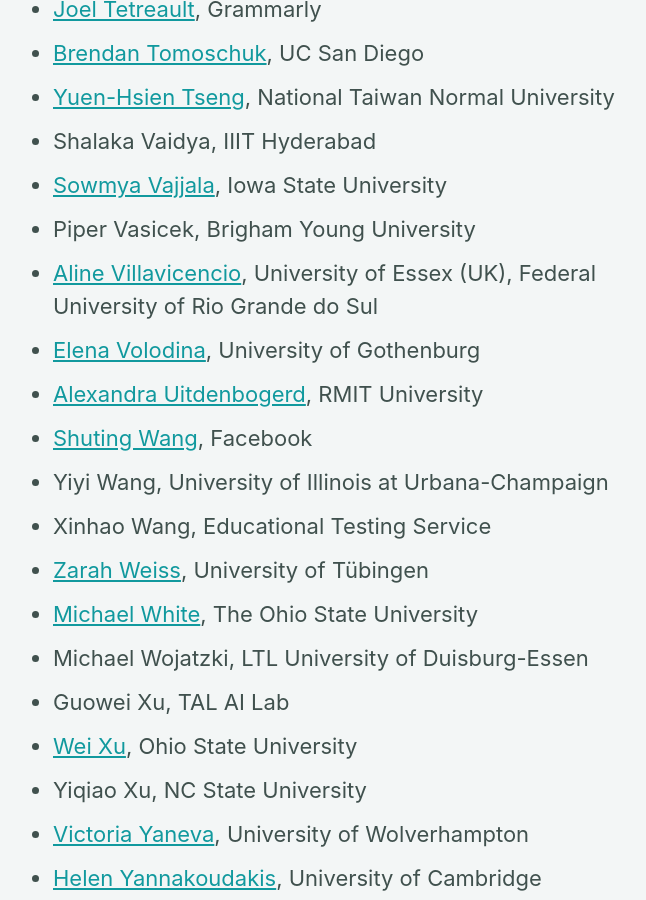
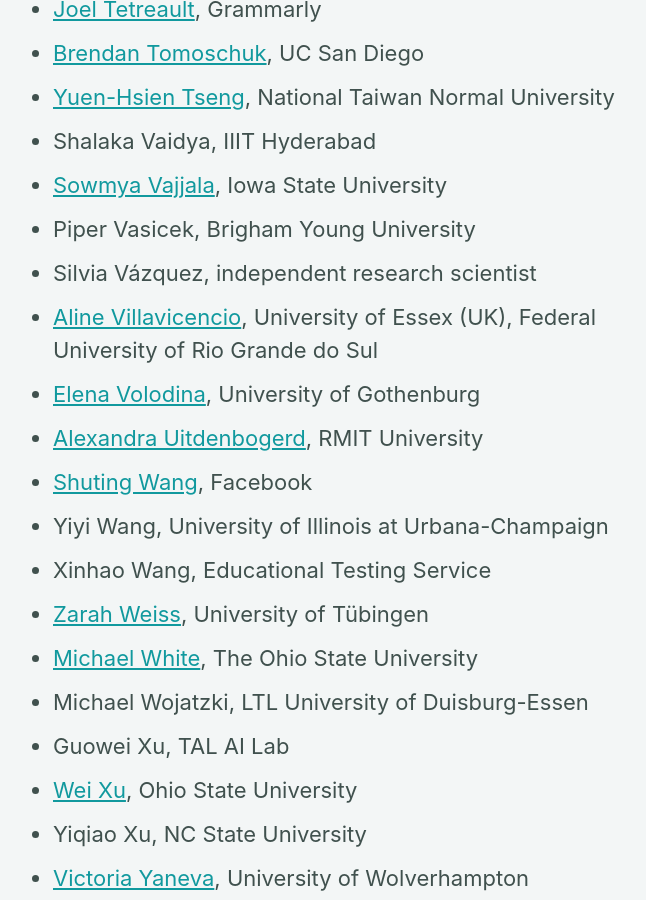
Before and after one commit to sigedu-org/website, a Jekyll site: the page built from _pages/members.md, in a window 1280 px wide and 900 px high, scrolled down 7909 px. Shown: the whole window, without its empty margins (309-955 px from the left). Built offline with Jekyll 4.4.1, drawn with Linux system fonts in a browser that asks for light colours; cached includes are drawn as plain includes; nearby versions of some CDN libraries.

Commit message:
Update members.md

```diff
--- a/_pages/members.md
+++ b/_pages/members.md
@@ -176,6 +176,7 @@ The following is a list of the current SIGEDU members and their affiliations. Me
 - Shalaka Vaidya, IIIT Hyderabad<br/>
 - <a href="https://sowmya.public.iastate.edu/">Sowmya Vajjala</a>, Iowa State University<br/>
 - Piper Vasicek, Brigham Young University<br/>
+- Silvia Vázquez, independent research scientist<br/>
 - <a href="https://sites.google.com/view/alinev">Aline Villavicencio</a>, University of Essex (UK), Federal University of Rio Grande do Sul<br/>
 - <a href="https://spraakbanken.gu.se/personal/elena/">Elena Volodina</a>, University of Gothenburg<br/>
 - <a href="https://www.rmit.edu.au/contact/staff-contacts/academic-staff/u/uitdenbogerd-dr-sandra">Alexandra Uitdenbogerd</a>, RMIT University<br/>
```
